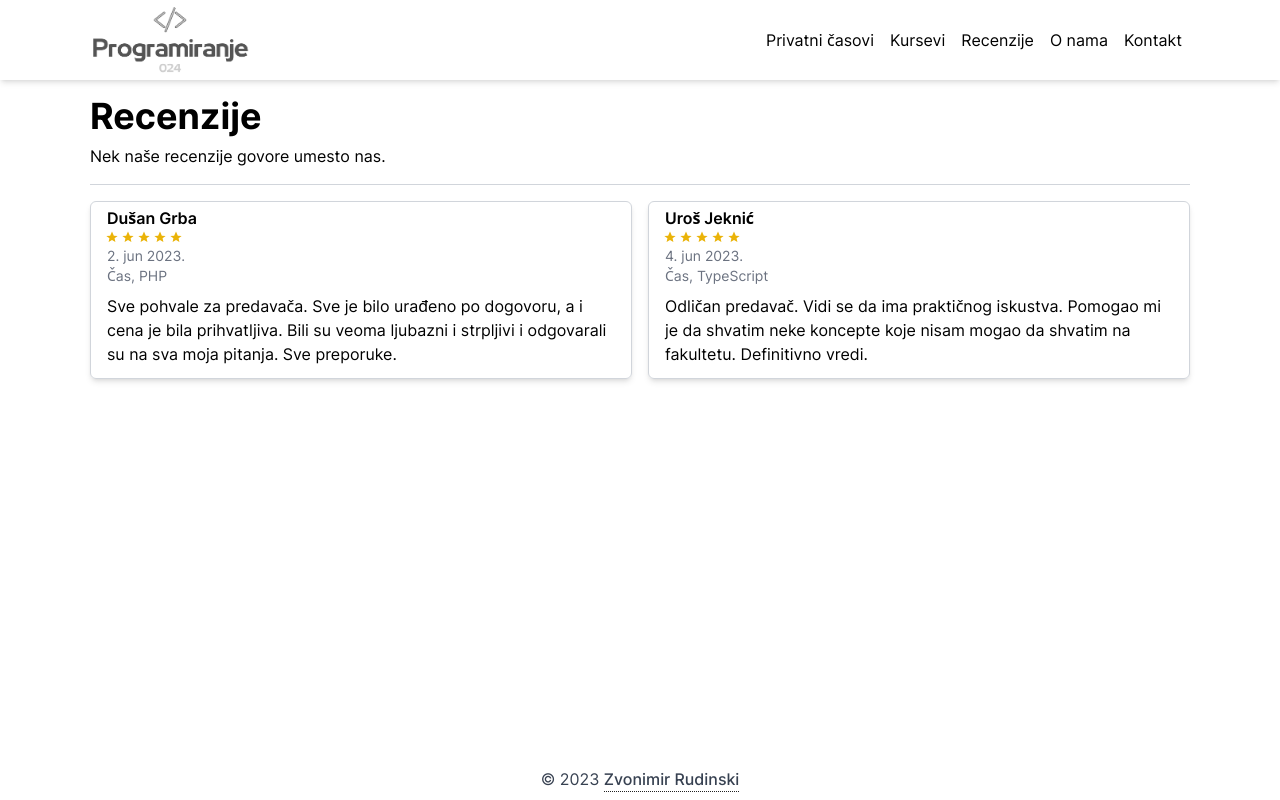
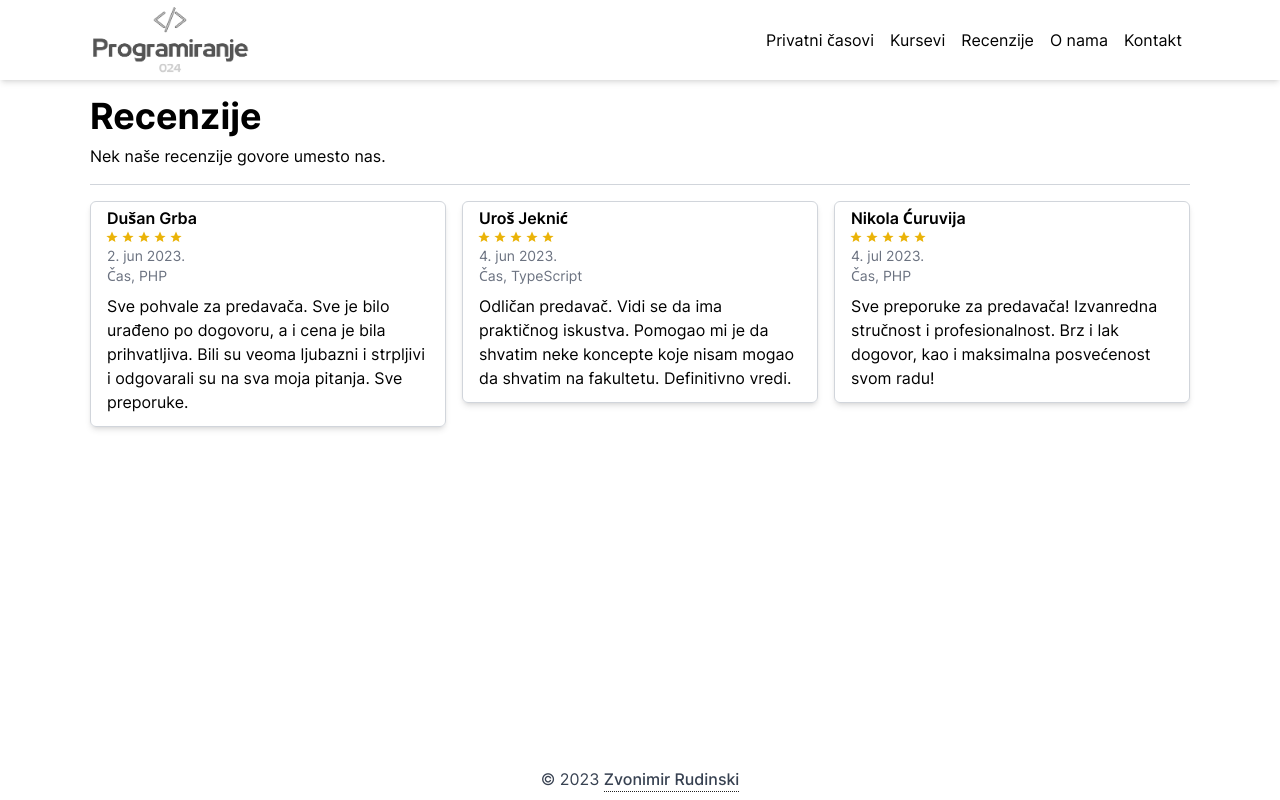
Before and after one commit to programiranje024/programiranje024.github.io, a Next.js app: page /recenzije in a window 1280 px wide. Built offline with nearby package versions, Linux system fonts and the light colour scheme.

Commit message:
feat: add review for PHP

```diff
--- a/src/pages/recenzije.tsx
+++ b/src/pages/recenzije.tsx
@@ -24,6 +24,15 @@ const reviews: ReviewProps[] = [
     date: new Date('2023-06-04'),
     serviceType: 'tutoring',
     serviceName: 'TypeScript',
+  },
+  {
+    name: 'Nikola Ćuruvija',
+    comment:
+      'Sve preporuke za predavača! Izvanredna stručnost i profesionalnost. Brz i lak dogovor, kao i maksimalna posvećenost svom radu!',
+    rating: 5,
+    date: new Date('2023-07-04'),
+    serviceType: 'tutoring',
+    serviceName: 'PHP',
   },
 ];
 
```
